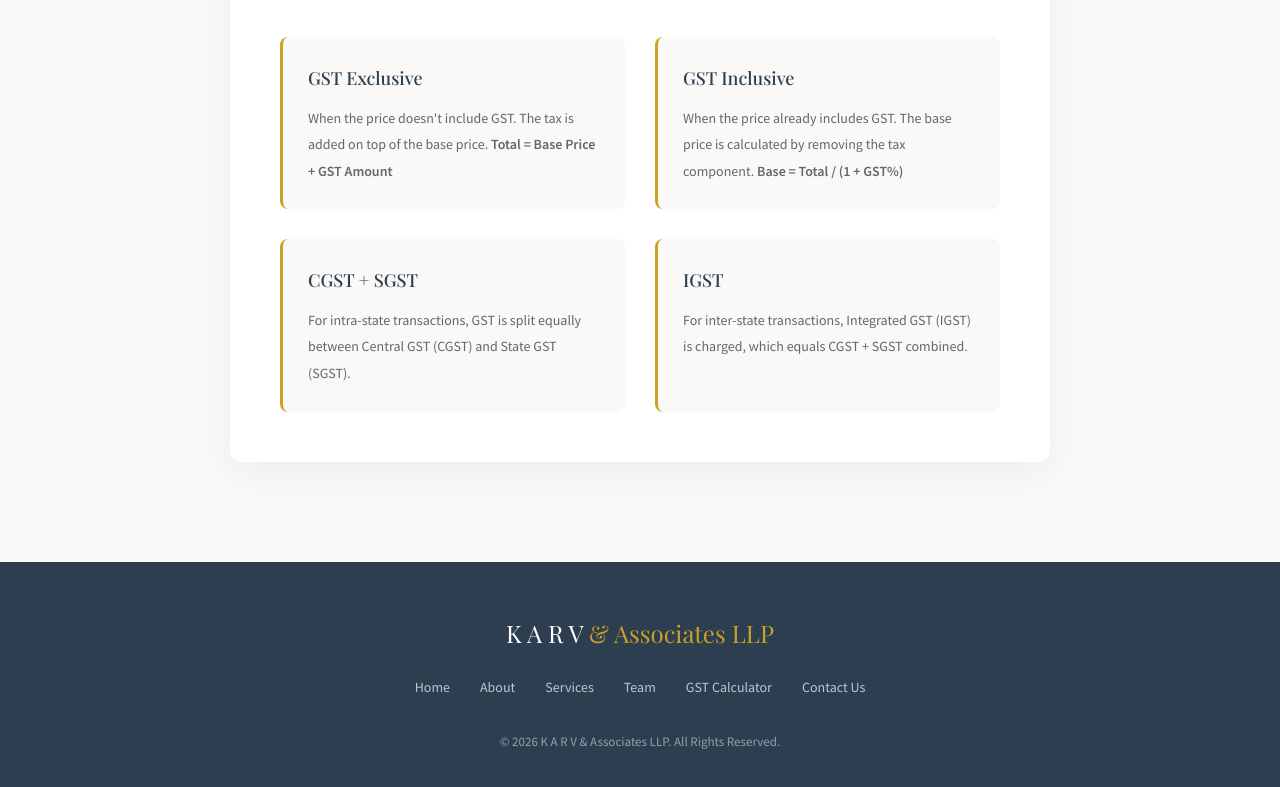
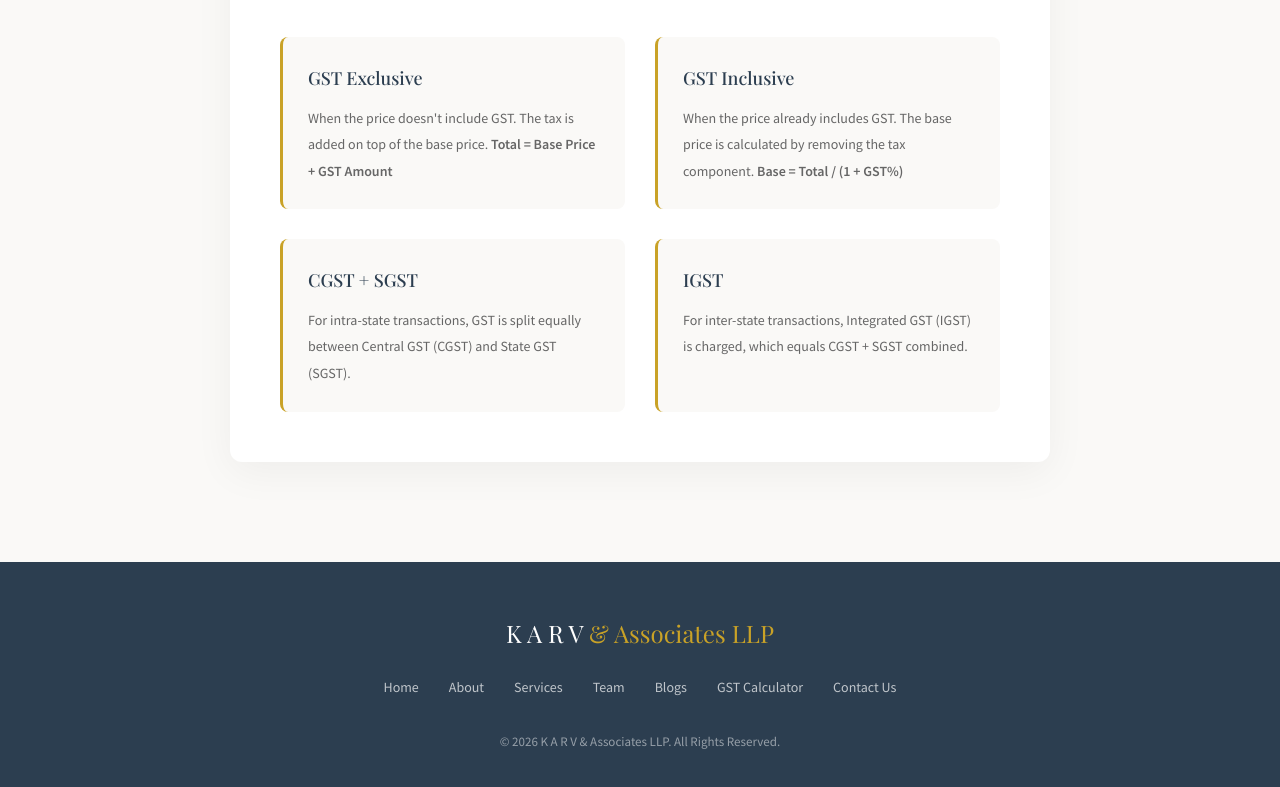
Before and after one commit to nagavatar/karvassociates, a plain HTML site: page pages/gst-calculator.html in a window 1280 px wide. Shown: the part 1724-2511 px from the top of the page. Drawn offline with nearby package versions, Linux system fonts and the light colour scheme.

Commit message:
Add Blogs link to footer in Team and GST Calculator pages

```diff
--- a/pages/gst-calculator.html
+++ b/pages/gst-calculator.html
@@ -638,6 +638,7 @@
             <a href="../index.html#about">About</a>
             <a href="../index.html#services">Services</a>
             <a href="team.html">Team</a>
+            <a href="../blogs.html">Blogs</a>
             <a href="gst-calculator.html">GST Calculator</a>
             <a href="../index.html#contact">Contact Us</a>
         </div>
```
Also changed, not shown: pages/team.html (+1 -0 lines).
